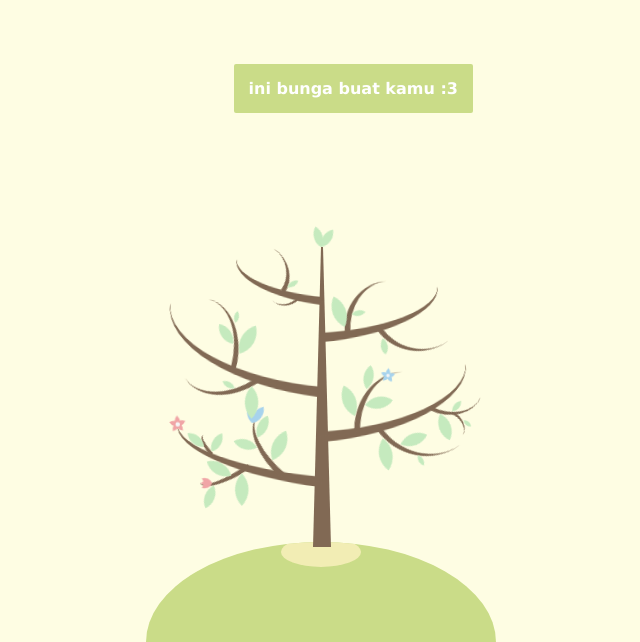
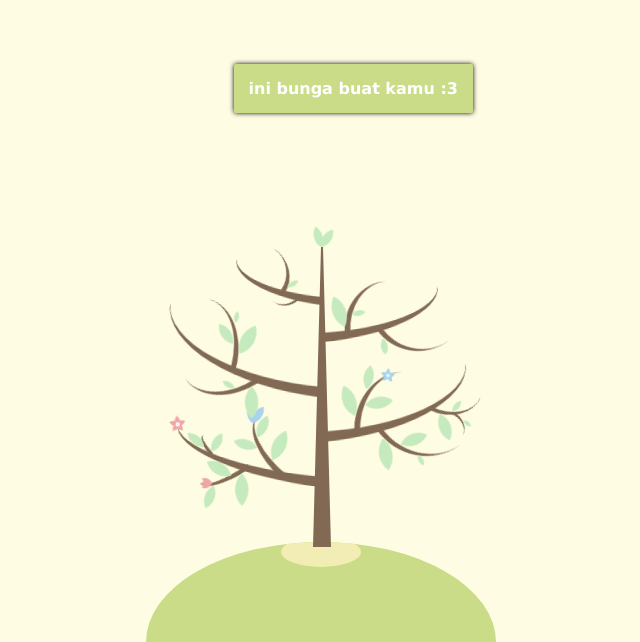
Before and after one commit to AzkaBeker7947/I-Love-You-Calculator, a plain HTML site: page flower tree.html in a window 1280 px wide. Shown: the part 158-800 px from the top of the page, without its empty margins (319-959 px from the left). Drawn offline with Linux system fonts and the light colour scheme.

Commit message:
Update flower tree.css

```diff
--- a/flower tree.css
+++ b/flower tree.css
@@ -11,7 +11,7 @@ body {
    color: #ffffff;
    padding: 15px;
    border-radius: 2px;
-   box-shadow: 0px 0px 5px rgba(0, 0, 0, 0);
+   box-shadow: 0px 0px 5px rgb(0, 0, 0);
    display: flex;
    animation: kotakPudar 3s ease-in-out;
 }
```
